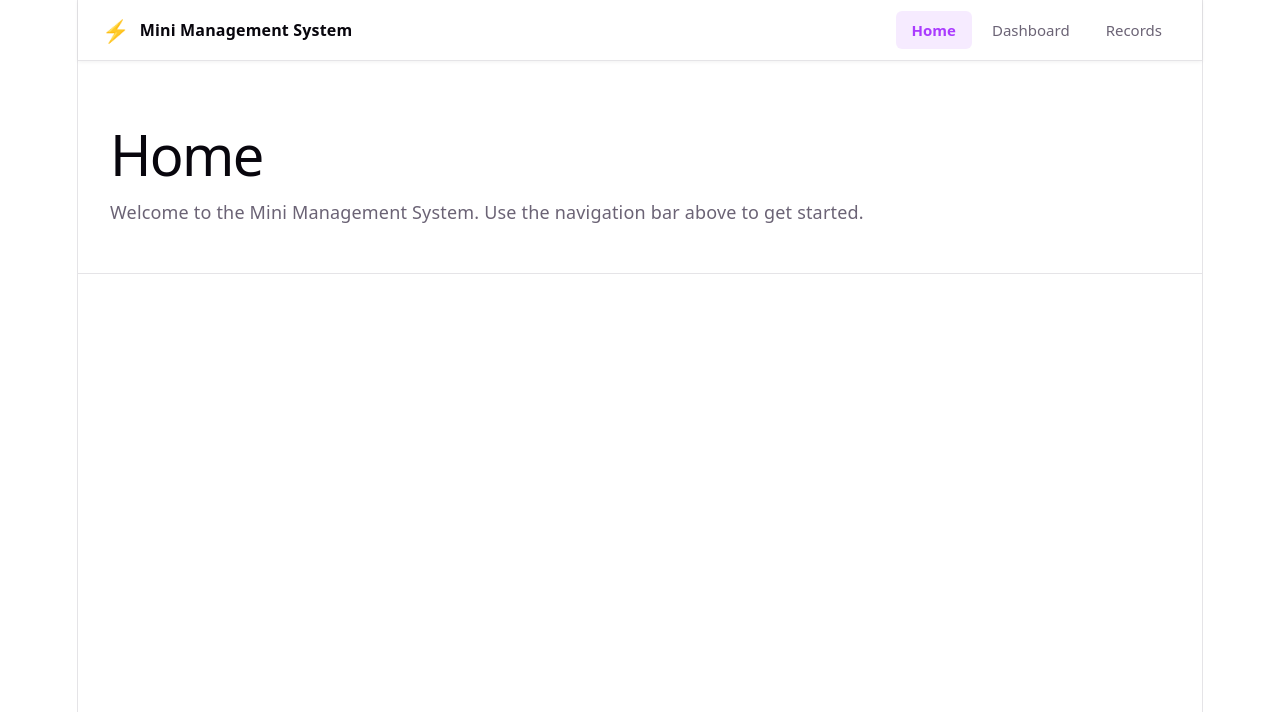
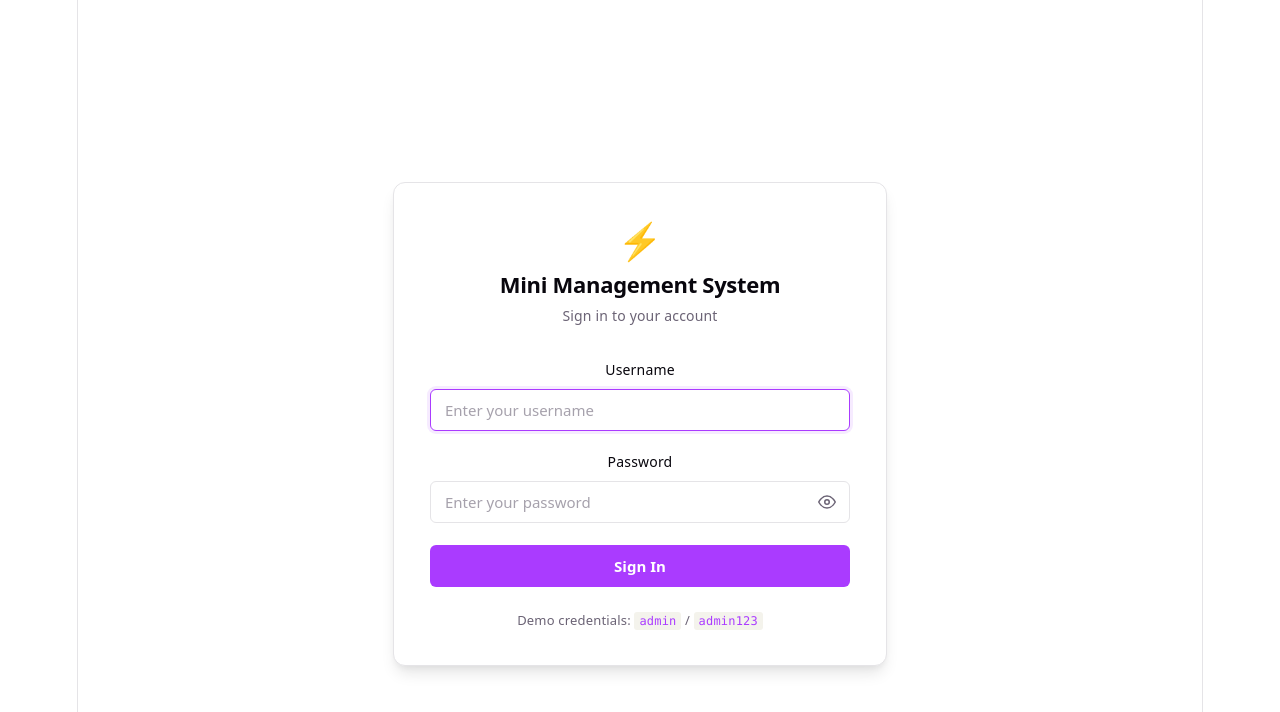
Before and after one commit to Mick24-sv/Midterm-Practice, a React (Vite) app in the folder frontend/: page / in a window 1280 px wide. Shown: the top 712 px of the page. Built offline with nearby package versions, Linux system fonts and the light colour scheme.

Commit message:
Add isLoggedIn gate

```diff
--- a/frontend/src/App.tsx
+++ b/frontend/src/App.tsx
@@ -1,11 +1,18 @@
 import { useState } from 'react'
 import Navbar from './components/Navbar'
+import LoginPage from './pages/LoginPage'
 import './App.css'
 
 type Page = 'Home' | 'Dashboard' | 'Records'
 
 function App() {
+  const [isLoggedIn, setIsLoggedIn] = useState(false)
   const [activePage, setActivePage] = useState<Page>('Home')
+
+  // Show login screen until authenticated
+  if (!isLoggedIn) {
+    return <LoginPage onLogin={() => setIsLoggedIn(true)} />
+  }
 
   return (
     <>
```
